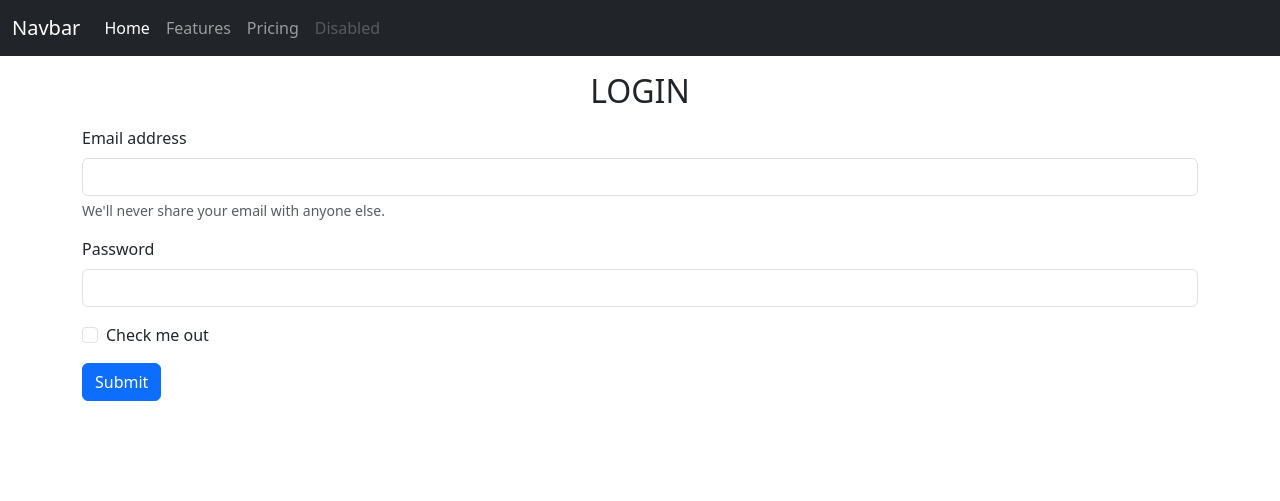
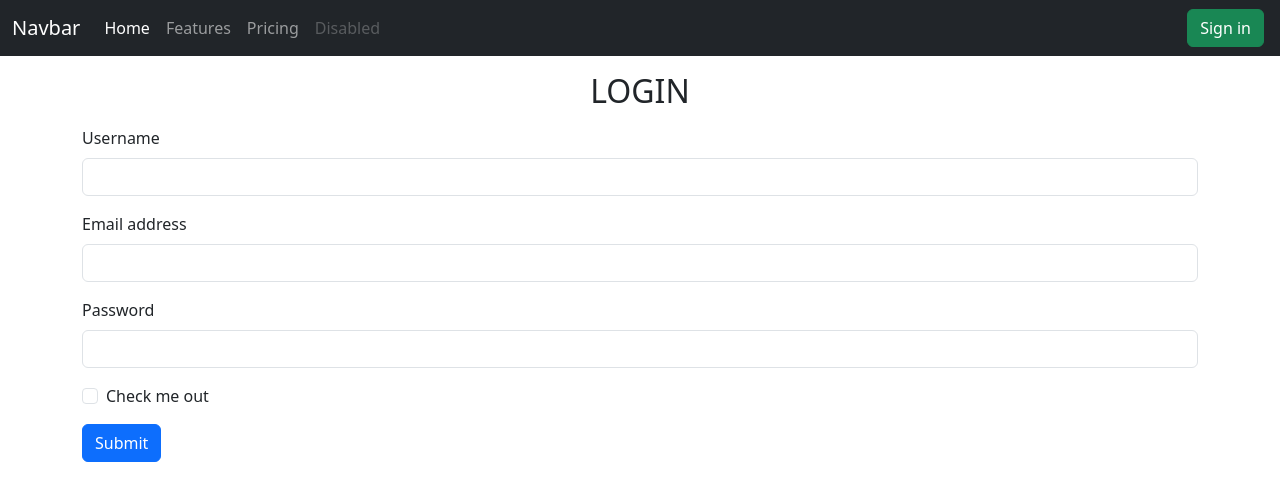
Before and after one commit to Arp1it/auto-send-email-in-django, a Django app: page /loginn in a window 1280 px wide. Shown: the top 501 px of the page. Run offline with Django 4.2, Linux system fonts and the light colour scheme; parts of the project's set-up code (start-up, migrations or seed data) failed here and were passed over.

Commit message:
Some important major changes

```diff
--- a/seendeeemailoauto/settings.py
+++ b/seendeeemailoauto/settings.py
@@ -28,6 +28,7 @@ DEBUG = True
 ALLOWED_HOSTS = []
 
 
+
 # Application definition
 
 INSTALLED_APPS = [
@@ -47,6 +48,7 @@ EXTERNAL_APPS = [
 
 INSTALLED_APPS = INSTALLED_APPS + EXTERNAL_APPS
 
+AUTH_USER_MODEL = "seendeemmail.CustomUser"
 
 MIDDLEWARE = [
     'django.middleware.security.SecurityMiddleware',
--- a/seendeemmail/admin.py
+++ b/seendeemmail/admin.py
@@ -3,3 +3,4 @@ from . models import *
 
 # Register your models here.
 admin.site.register(MailSender)
+admin.site.register(CustomUser)
--- a/seendeemmail/urls.py
+++ b/seendeemmail/urls.py
@@ -1,5 +1,6 @@
 from django.urls import path, include
 from . import views
+
 # from .task import *
 # from django.confs.urls.defaults import *
 
@@ -9,6 +10,7 @@ urlpatterns = [
     path("del/<int:sl>",  views.dele, name='delete'),
     path("sigin",  views.sigin, name='sigin'),
     path("loginn",  views.loginn, name='loginn'),
+    path("loggout",  views.loggout, name='loggout'),
     # path("e",  views.e, name='e'),
 ]
 
--- a/seendeemmail/views.py
+++ b/seendeemmail/views.py
@@ -1,15 +1,23 @@
 from django.shortcuts import render, HttpResponse, redirect
 from . models import *
 from django.contrib.auth.models import User
+from django.contrib.auth import authenticate, login, logout
+from django.contrib.auth.decorators import login_required
 from .task import *
+
+from django.contrib.auth import get_user_model
+
+User = get_user_model()
 
 
 # Create your views here.
+@login_required(login_url="/loginn")
 def main(request):
-    fetcher = MailSender.objects.all()
+    fetcher = MailSender.objects.filter(cuser=request.user)
 
     return render(request, "index.html", context={"fetcher":fetcher})
 
+@login_required(login_url="/loginn")
 def storing(request):
     if request.method == "POST":
         titl = request.POST["titleofe"]
@@ -24,6 +32,7 @@ def storing(request):
 
         return redirect("/")
 
+@login_required(login_url="/loginn")
 def dele(request, sl):
     delet = MailSender.objects.filter(id=sl).delete()
 
@@ -37,7 +46,19 @@ def sigin(request):
         cpassword = request.POST["passs2"]
 
         if passsword == cpassword:
-            user = User.objects.create_user(username=uname, email=email, password=passsword)
+            try:
+                user = User.objects.create_user(username=uname, email=email, password=passsword)
+                user.save()
+
+                userr = authenticate(username=uname, email=email, password=passsword)
+
+                if userr is not None:
+                    login(request, userr)
+                    return redirect("/")
+
+            except Exception as e:
+                print(e)
+                return redirect("/")
 
         else:
             return redirect("/")
@@ -45,7 +66,30 @@ def sigin(request):
     return render(request, "sigin.html")
 
 def loginn(request):
+    if request.method == "POST":
+        loginusername = request.POST['username']
+        uemail = request.POST["email"]
+        uspasw = request.POST["pasw"]
+
+        userr = authenticate(username=loginusername, email=uemail, password=uspasw)
+
+        if userr is not None:
+            login(request, userr)
+            return redirect("/")
+
+        return redirect("/loginn")
+
     return render(request, "login.html")
+
+
+@login_required(login_url="/loginn")
+def loggout(request):
+    if request.user:
+        logout(request)
+        return redirect("/loginn")
+
+    else:
+        return redirect("/sigin")
 
 
 # def e(request):
--- a/templates/login.html
+++ b/templates/login.html
@@ -4,15 +4,18 @@
 
 <h2 class="text-center mt-2">LOGIN</h2>
 <div class="container my-3">
-    <form>
+    <form method="post" action="/loginn"> {% csrf_token %}
+        <div class="mb-3">
+            <label for="exampleInputEmail2" class="form-label">Username</label>
+            <input type="text" class="form-control" id="exampleInputEmail2" aria-describedby="emailHelp" name="username">
+        </div>
         <div class="mb-3">
             <label for="exampleInputEmail1" class="form-label">Email address</label>
-            <input type="email" class="form-control" id="exampleInputEmail1" aria-describedby="emailHelp">
-            <div id="emailHelp" class="form-text">We'll never share your email with anyone else.</div>
+            <input type="email" class="form-control" id="exampleInputEmail1" aria-describedby="emailHelp" name="email">
         </div>
         <div class="mb-3">
             <label for="exampleInputPassword1" class="form-label">Password</label>
-            <input type="password" class="form-control" id="exampleInputPassword1">
+            <input type="password" class="form-control" id="exampleInputPassword1" name="pasw">
         </div>
         <div class="mb-3 form-check">
             <input type="checkbox" class="form-check-input" id="exampleCheck1">
--- a/templates/main.html
+++ b/templates/main.html
@@ -26,6 +26,21 @@
               <a class="nav-link disabled" aria-disabled="true">Disabled</a>
             </li>
           </ul>
+
+
+          {% if request.user.is_authenticated %}
+          <a class="position-absolute end-0 mx-3 btn btn-danger" type="button" href="/loggout">Logout</a>
+          {% elif request.path == "/loginn" %}
+          <a class="btn btn-success position-absolute end-0 mx-3" type="button" href="/sigin">Sign in</a>
+          {% else %}
+          <a class="position-absolute end-0 mx-3 btn btn-success" type="button" href="/loginn">Login</a>
+          {% endif %}
+
+          <!-- Current path: {{ request.path }}
+          Full URL: {{ request.build_absolute_uri }}
+          URL with query string: {{ request.get_full_path }} -->
+
+
         </div>
       </div>
     </nav>
```
Also changed, not shown: seendeemmail/manager.py (added, +20 -0 lines), seendeemmail/models.py (+19 -1 lines), db.sqlite3, seendeemmail/migrations/0001_initial.py, seendeemmail/migrations/0002_rename_senderemail_mailsender_receiveremail_and_more.py (deleted), seendeemmail/migrations/0003_alter_mailsender_msg_alter_mailsender_sendingdate.py (deleted), seendeemmail/migrations/0004_mailsender_title_alter_mailsender_sendingdate.py (deleted), seendeemmail/migrations/0005_alter_mailsender_sendingdate_alter_mailsender_title.py (deleted), 1 other file.
